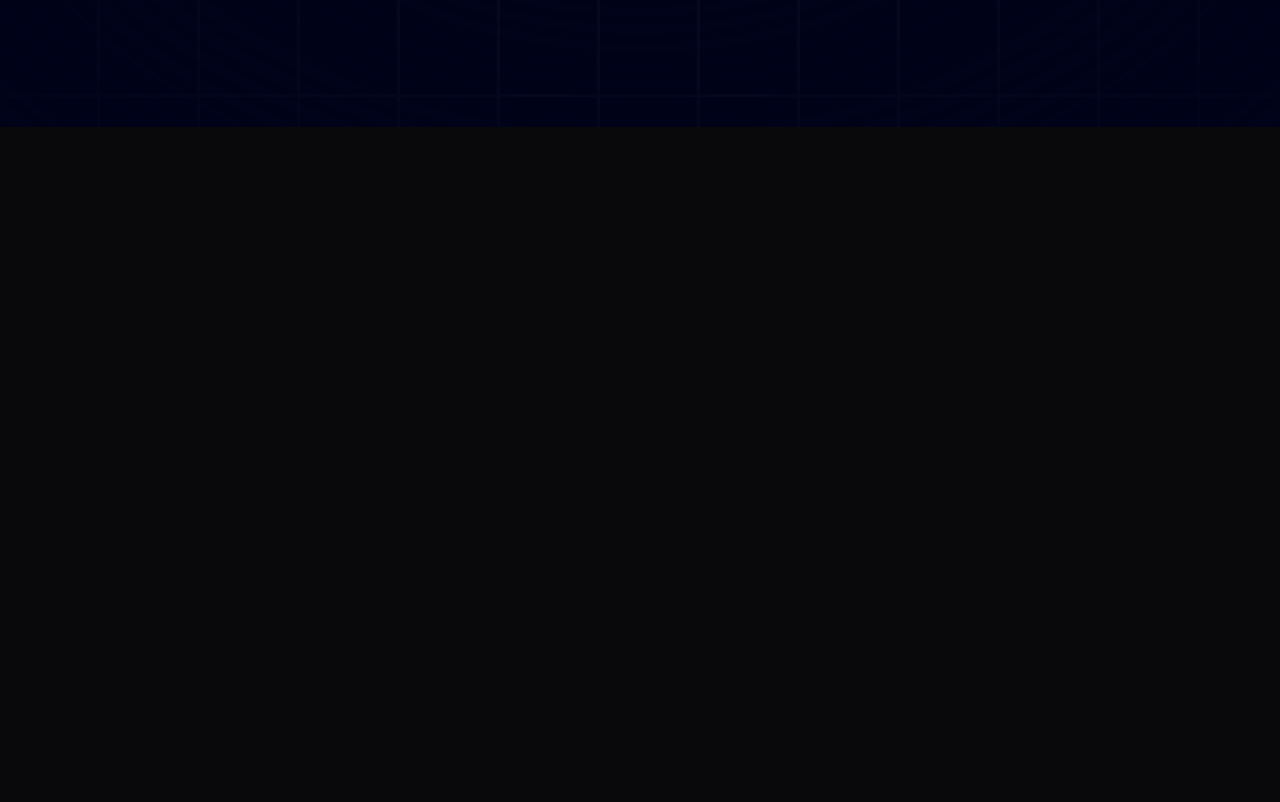
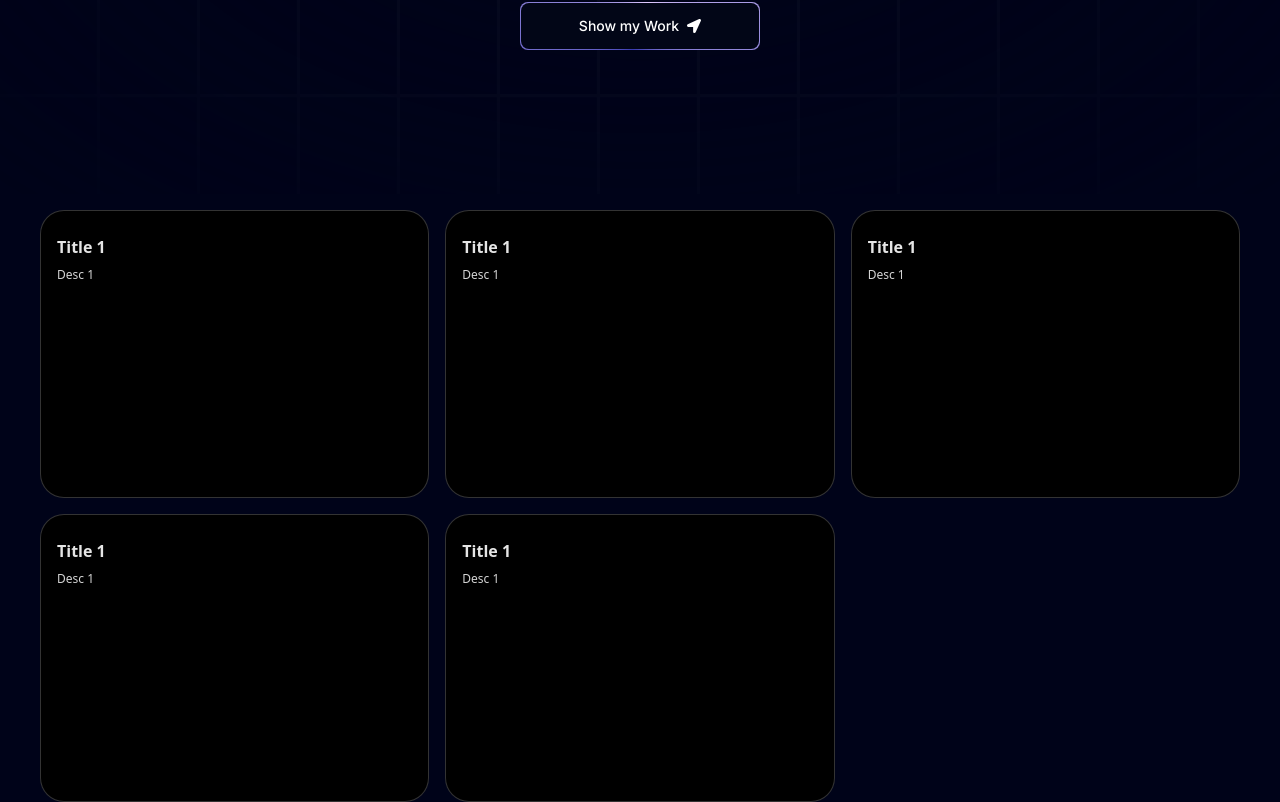
Before and after one commit to Kaveenxz/New-Portfolio-with-Next, a Next.js app: page / in a window 1280 px wide. Shown: the part 606-1408 px from the top of the page. Before the commit the page ends 800 px from the top, so only its background shows below. Built offline with nearby package versions, Linux system fonts and the light colour scheme.

Commit message:
Added FloatingNav and Grid components to Home page, updated Hero component's TextGenerateEffect words

```diff
--- a/app/page.tsx
+++ b/app/page.tsx
@@ -1,10 +1,19 @@
+import Grid from "@/components/Grid";
 import Hero from "@/components/Hero";
+import { FloatingNav } from "@/components/ui/FloatingNav";
+import { FaHome } from "react-icons/fa";
 
 export default function Home() {
   return (
     <main className="relative bg-black-100 flex justify-center items-center flex-col overflow-hidden mx-auto sm:px-10 px-5">
       <div className="max-w-7xl w-full">
+        <FloatingNav
+          navItems={[
+           { name:'Home', link: '/', icon: <FaHome/>}
+          ]}
+        />
         <Hero/>
+        <Grid/>
       </div>
 
     </main>
--- /dev/null
+++ b/components/Grid.tsx
@@ -0,0 +1,22 @@
+import React from 'react'
+import { BentoGrid, BentoGridItem } from './ui/BentoGrid'
+import { griditems } from '@/data'
+
+const Grid = () => {
+  return (
+    <section id='about'>
+        <BentoGrid>
+            {griditems.map((item)=>(
+                <BentoGridItem
+                    id={item.id}
+                    key={item.id}
+                    title={item.title}
+                    description={item.description}
+                />
+            ))}
+        </BentoGrid>
+    </section>
+  )
+}
+
+export default Grid
--- a/components/Hero.tsx
+++ b/components/Hero.tsx
@@ -21,7 +21,7 @@
                     <h2 className=" uppercase tracking-widest text-xs text-center text-blue-100 max-w-80">Dynamic Web Magic with Next.js</h2>
                     <TextGenerateEffect
                         className="text-center text-[40px] md:text-5xl lg:text-6xl"
-                        words="Transforming Consepts into seemless Experence"
+                        words="Transforming Consepts into seemless User Experence"
                     />
                     <p className="text-center md:tracking-wider mb-4 text-sm md:text-lg lg:text-2xl">Hi, I'm Kaveen, a Next.js Developer based in Croatia</p>
 
--- /dev/null
+++ b/components/ui/BentoGrid.tsx
@@ -0,0 +1,56 @@
+import { cn } from "@/utils/cn";
+
+export const BentoGrid = ({
+  className,
+  children,
+}: {
+  className?: string;
+  children?: React.ReactNode;
+}) => {
+  return (
+    <div
+      className={cn(
+        "grid md:auto-rows-[18rem] grid-cols-1 md:grid-cols-3 gap-4 max-w-7xl mx-auto ",
+        className
+      )}
+    >
+      {children}
+    </div>
+  );
+};
+
+export const BentoGridItem = ({
+  className,
+  title,
+  description,
+  header,
+  icon,
+  id,
+}: {
+  className?: string;
+  title?: string | React.ReactNode;
+  description?: string | React.ReactNode;
+  header?: React.ReactNode;
+  icon?: React.ReactNode;
+  id: number
+}) => {
+  return (
+    <div
+      className={cn(
+        "row-span-1 relative  rounded-3xl group/bento hover:shadow-xl transition duration-200 shadow-input dark:shadow-none p-4 dark:bg-black dark:border-white/[0.2] bg-white border border-transparent justify-between flex flex-col space-y-4",
+        className
+      )}
+    >
+      {header}
+      <div className="group-hover/bento:translate-x-2 transition duration-200">
+        {icon}
+        <div className="font-sans font-bold text-neutral-600 dark:text-neutral-200 mb-2 mt-2">
+          {title}
+        </div>
+        <div className="font-sans font-normal text-neutral-600 text-xs dark:text-neutral-300">
+          {description}
+        </div>
+      </div>
+    </div>
+  );
+};
--- /dev/null
+++ b/components/ui/FloatingNav.tsx
@@ -0,0 +1,82 @@
+"use client";
+import React, { useState } from "react";
+import {
+  motion,
+  AnimatePresence,
+  useScroll,
+  useMotionValueEvent,
+} from "framer-motion";
+import { cn } from "@/utils/cn";
+import Link from "next/link";
+
+export const FloatingNav = ({
+  navItems,
+  className,
+}: {
+  navItems: {
+    name: string;
+    link: string;
+    icon?: JSX.Element;
+  }[];
+  className?: string;
+}) => {
+  const { scrollYProgress } = useScroll();
+
+  const [visible, setVisible] = useState(false);
+
+  useMotionValueEvent(scrollYProgress, "change", (current) => {
+    // Check if current is not undefined and is a number
+    if (typeof current === "number") {
+      let direction = current! - scrollYProgress.getPrevious()!;
+
+      if (scrollYProgress.get() < 0.05) {
+        setVisible(false);
+      } else {
+        if (direction < 0) {
+          setVisible(true);
+        } else {
+          setVisible(false);
+        }
+      }
+    }
+  });
+
+  return (
+    <AnimatePresence mode="wait">
+      <motion.div
+        initial={{
+          opacity: 1,
+          y: -100,
+        }}
+        animate={{
+          y: visible ? 0 : -100,
+          opacity: visible ? 1 : 0,
+        }}
+        transition={{
+          duration: 0.2,
+        }}
+        className={cn(
+          "flex max-w-fit  fixed top-10 inset-x-0 mx-auto border border-transparent dark:border-white/[0.2] rounded-full dark:bg-black bg-white shadow-[0px_2px_3px_-1px_rgba(0,0,0,0.1),0px_1px_0px_0px_rgba(25,28,33,0.02),0px_0px_0px_1px_rgba(25,28,33,0.08)] z-[5000] pr-2 pl-8 py-2  items-center justify-center space-x-4",
+          className
+        )}
+      >
+        {navItems.map((navItem: any, idx: number) => (
+          <Link
+            key={`link=${idx}`}
+            href={navItem.link}
+            className={cn(
+              "relative dark:text-neutral-50 items-center flex space-x-1 text-neutral-600 dark:hover:text-neutral-300 hover:text-neutral-500"
+            )}
+          >
+            <span className="block sm:hidden">{navItem.icon}</span>
+            <span className="hidden sm:block text-sm">{navItem.name}</span>
+          </Link>
+        ))}
+        <button className="border text-sm font-medium relative border-neutral-200 dark:border-white/[0.2] text-black dark:text-white px-4 py-2 rounded-full">
+          <span>Login</span>
+          <span className="absolute inset-x-0 w-1/2 mx-auto -bottom-px bg-gradient-to-r from-transparent via-blue-500 to-transparent  h-px" />
+        </button>
+      </motion.div>
+    </AnimatePresence>
+  );
+};
--- /dev/null
+++ b/data/index.ts
@@ -0,0 +1,7 @@
+export const griditems = [
+    { title: 'Title 1', description: 'Desc 1', id: 1},
+    { title: 'Title 1', description: 'Desc 1', id: 2},
+    { title: 'Title 1', description: 'Desc 1', id: 3},
+    { title: 'Title 1', description: 'Desc 1', id: 3},
+    { title: 'Title 1', description: 'Desc 1', id: 4}
+]
```
